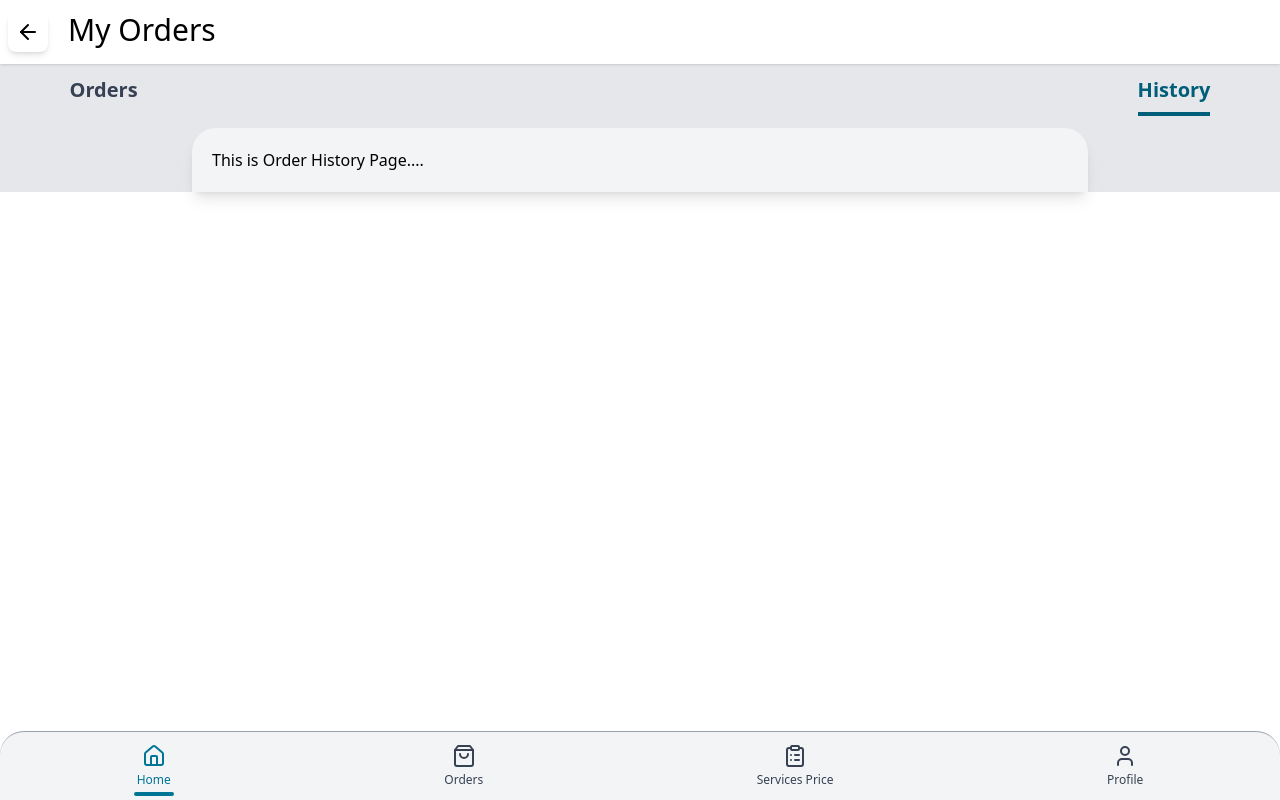
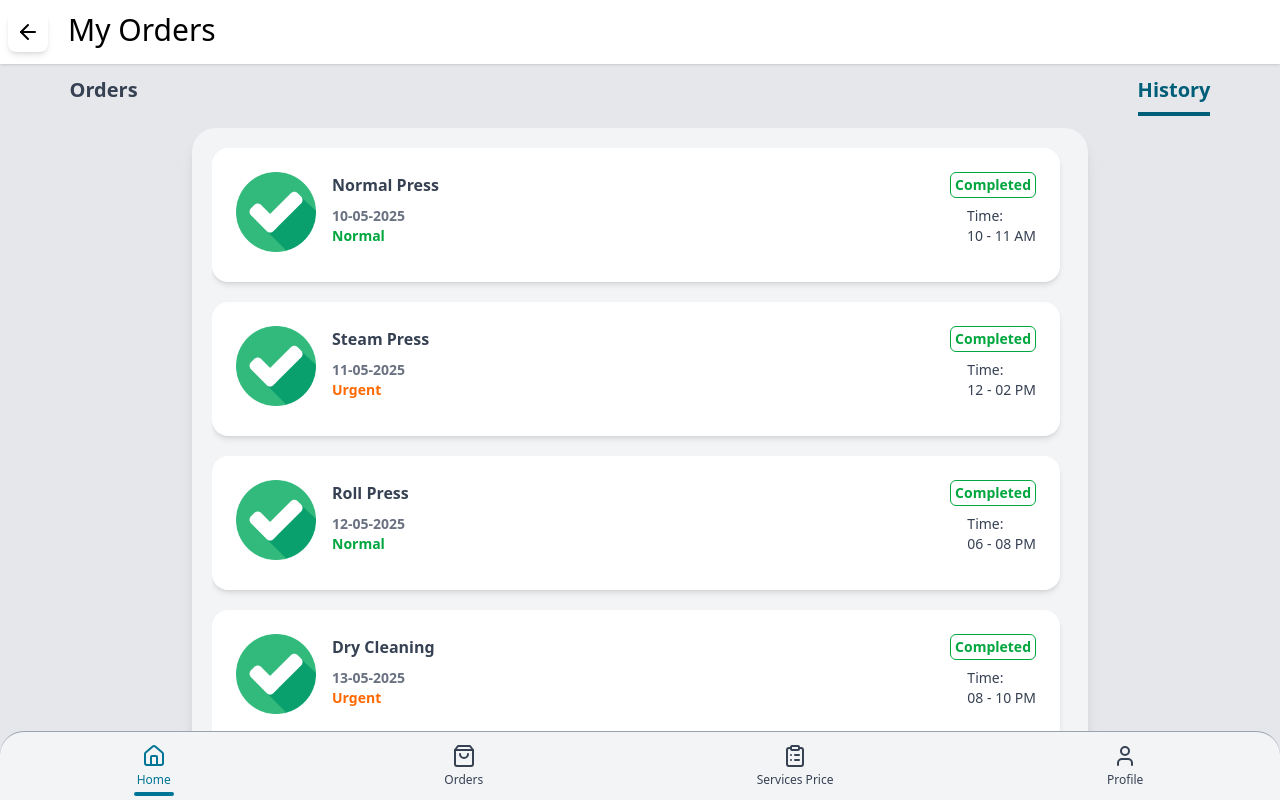
Before and after one commit to Sandb786/Laundry_project_User_Pannel_Frontend, a React (Vite) app: page /myorders in a window 1280 px wide. Both pictures are taken after a click on the element "History". Built offline with nearby package versions, Linux system fonts and the light colour scheme.

Commit message:
Test the History Page .

```diff
--- a/src/Show_orders/Order_list/History/Show_order_history.jsx
+++ b/src/Show_orders/Order_list/History/Show_order_history.jsx
@@ -1,9 +1,79 @@
 import React from 'react'
+import { Card, CardBody, Typography } from "@material-tailwind/react";
 
-export default function Show_order_history() {
+export default function Show_order_history({orders})
+{
   return (
-    <div>
-        <h1>This is Order History Page....</h1>
+    <div className="overflow-y-auto space-y-4 pr-2 max-h-[72vh] sm:max-h-[600px]">
+      {orders.map((order, index) => (
+        <Card
+          key={index}
+          className="shadow-md hover:shadow-lg transition-shadow duration-300 mb-5 rounded-2xl"
+        >
+          <CardBody className="flex gap-4">
+            {/* Image */}
+            <img
+              src="/Color_Laundry/Done.png"
+              alt="service"
+              className="w-20 h-20 rounded-lg object-cover"
+            />
+
+            {/* Details */}
+            <div className="flex-1">
+              <div className="flex justify-between items-center mb-2">
+
+                <Typography
+                  variant="h6"
+                  className="capitalize font-bold"
+                >
+                  {order.ordertype}
+
+                </Typography>
+                <Typography
+                  variant="small"
+                  className="border text-green-600 border-green-600 p-0.5 px-1 rounded-md font-semibold"
+                >
+                  Completed
+                </Typography>
+              </div>
+
+              <div className="flex justify-between mb-3 text-sm text-gray-700">
+                <div>
+                  <Typography variant="h7" className="font-semibold text-gray-500">
+                   {order.schedule.date}
+                  </Typography>
+                  <Typography variant="small" className={`font-semibold ${order.pickupDrop==='Urgent'?'text-orange-500':'text-green-600'}`}>{order.pickupDrop}</Typography>
+                </div>
+                <div>
+                  <Typography variant="small" className="font-medium ">
+                    Time:
+                  </Typography>
+                  <Typography variant="small">
+                    <span className="font-light">{order.schedule.time}</span>
+                  </Typography>
+                </div>
+              </div>
+
+              {/* <div>
+                <Typography
+                  variant="small"
+                  className="font-semibold text-gray-800 mb-1"
+                >
+                  Clothes:
+                </Typography>
+                <ul className="list-disc pl-5 text-sm text-gray-700 space-y-1">
+                  {order.clothes.map((cloth, i) => (
+                    <li key={i}>
+                      {cloth.type} - {cloth.quantity} pcs
+                    </li>
+                  ))}
+                </ul>
+              </div> */}
+
+            </div>
+          </CardBody>
+        </Card>
+      ))}
     </div>
-  )
+  );
 }
--- a/src/Show_orders/Order_list/List_home.jsx
+++ b/src/Show_orders/Order_list/List_home.jsx
@@ -8,6 +8,8 @@ export default function ListHome({orders})
   const [activeTab, setActiveTab] = useState('orders');
 
   console.log("LIST OR: ",orders);
+
+  // Put filtretion Of data that divide it into completed order..
 
   return (
     <div className="flex flex-col items-center w-full mt-0 bg-gray-200">
@@ -42,7 +44,7 @@ export default function ListHome({orders})
       {/* Content below based on active tab */}
       <div className="w-full max-w-4xl bg-gray-100 mt-3 p-5 rounded-t-3xl shadow-lg">
         {activeTab === 'orders' && <Show_myOrders orders={orders}/>}
-        {activeTab === 'history' && <Show_order_history />}
+        {activeTab === 'history' && <Show_order_history orders={orders}/>}
       </div>
     </div>
   );
--- a/src/Show_orders/Order_list/Orders/Show_myOrders.jsx
+++ b/src/Show_orders/Order_list/Orders/Show_myOrders.jsx
@@ -1,6 +1,7 @@
 import { Card, CardBody, Typography } from "@material-tailwind/react";
 
-export default function Show_myOrders({ orders }) {
+export default function Show_myOrders({ orders })
+{
   return (
     <div className="overflow-y-auto space-y-4 pr-2 max-h-[72vh] sm:max-h-[600px]">
       {orders.map((order, index) => (
```
Also changed, not shown: public/Color_Laundry/Done.png (added).
